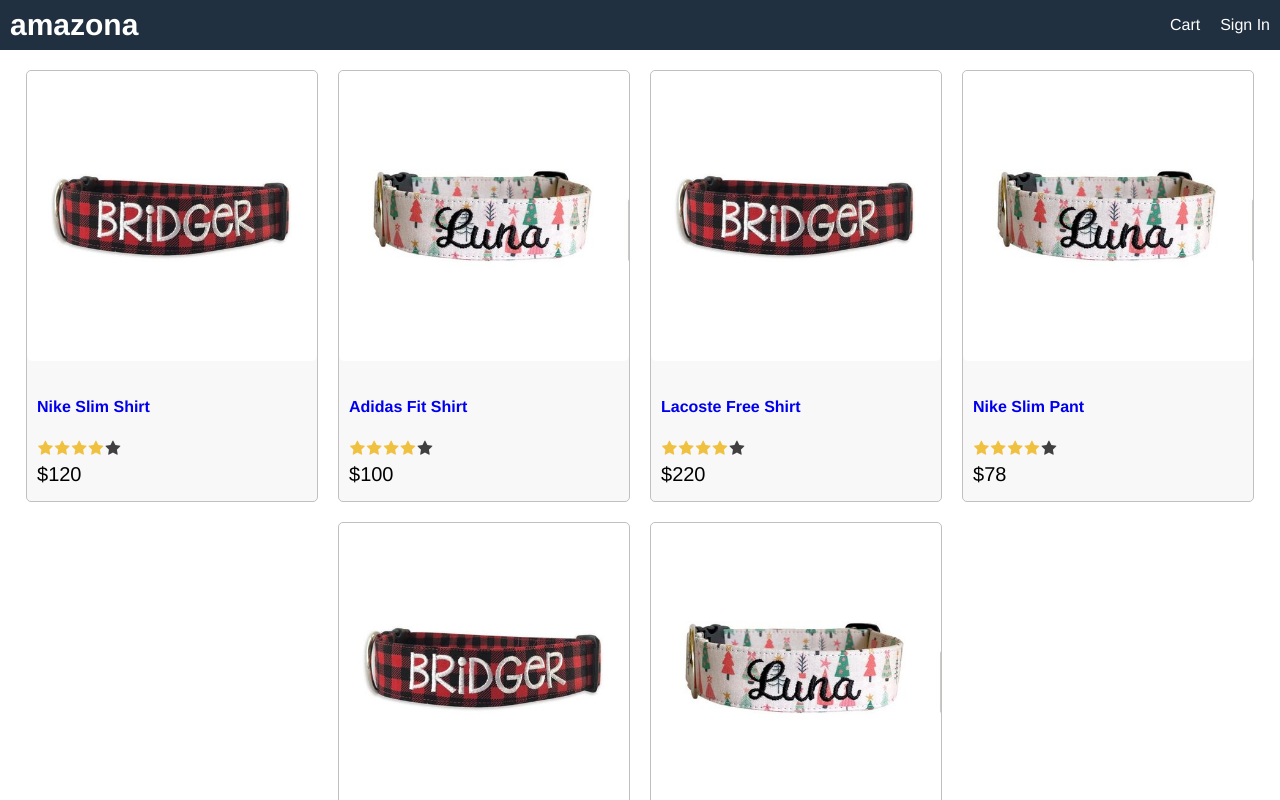
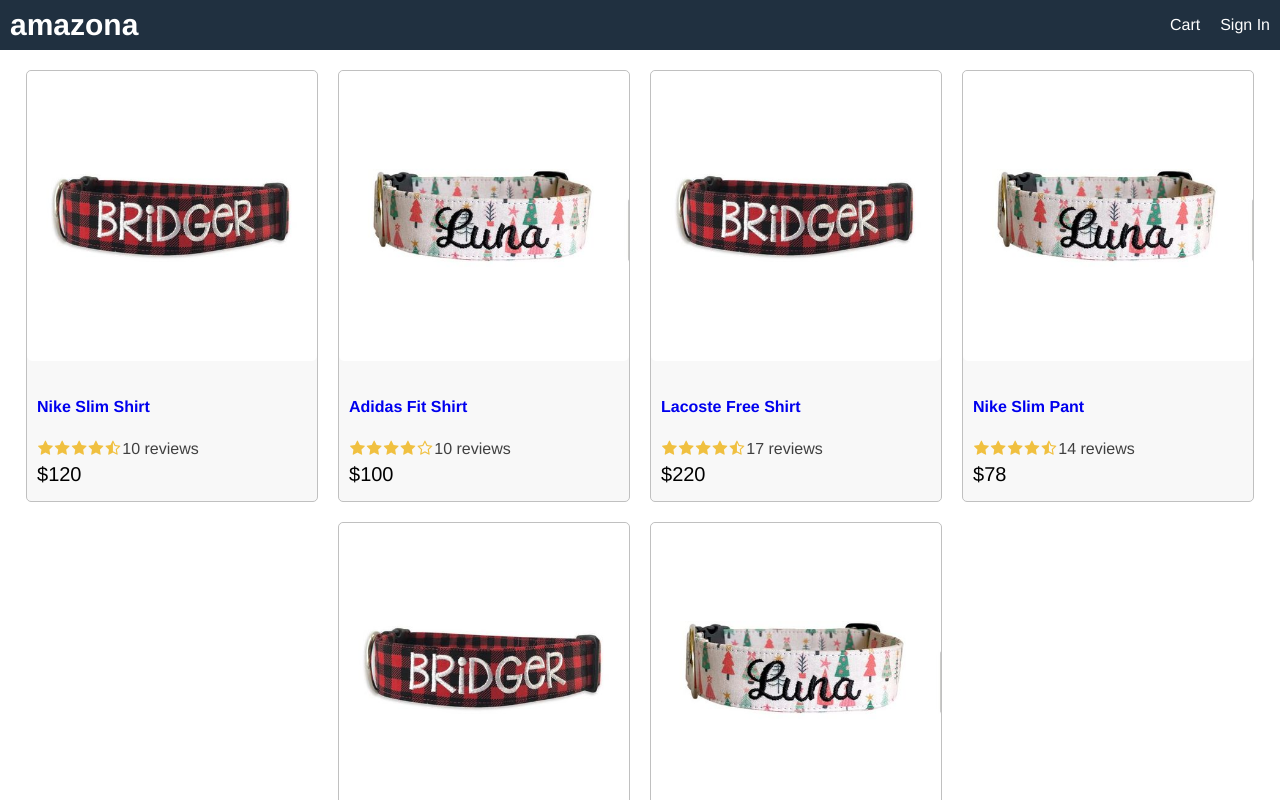
Before and after one commit to Saipurciful/embroidery, a React (Create React App) app in the folder frontend/: page / in a window 1280 px wide. Shown: the top 800 px of the page. Built offline with nearby package versions, Linux system fonts and the light colour scheme; the HTML template or start-up script is replaced by a standard one.

Commit message:
add Product.js

```diff
--- a/frontend/src/App.js
+++ b/frontend/src/App.js
@@ -1,4 +1,5 @@
 import React from 'react';
+import Product from './components/Product';
 import data from './data';
 function App() {
   return (
@@ -18,38 +19,7 @@
         <div>
           <div className="row center">
             {data.products.map((product) => (
-              <div key={product._id} className="card">
-                <a href={`/product/${product._id}`}>
-                  <img
-                    className="medium"
-                    src={product.image}
-                    alt={product.name}
-                  />
-                </a>
-                <div className="card-body">
-                  <a href={`/product/${product._id}`}>
-                    <h2>{product.name}</h2>
-                  </a>
-                  <div className="rating">
-                    <span>
-                      <i className="fa fa-star"></i>
-                    </span>
-                    <span>
-                      <i className="fa fa-star"></i>
-                    </span>
-                    <span>
-                      <i className="fa fa-star"></i>
-                    </span>
-                    <span>
-                      <i className="fa fa-star"></i>
-                    </span>
-                    <span>
-                      <i className="fa fa-star"></i>
-                    </span>
-                  </div>
-                  <div className="price">${product.price}</div>
-                </div>
-              </div>
+              <Product key={product._id} product={product} />
             ))}
           </div>
         </div>
--- /dev/null
+++ b/frontend/src/components/Product.js
@@ -0,0 +1,23 @@
+import React from 'react';
+import Rating from './Rating';
+
+export default function Product(props) {
+    const { product } = props;
+    return (
+        <div key={product._id} className="card">
+            <a href={`/product/${product._id}`}>
+                <img className="medium" src={product.image} alt={product.name} />
+            </a>
+            <div className="card-body">
+                <a href={`/product/${product._id}`}>
+                    <h2>{product.name}</h2>
+                </a>
+                <Rating
+                    rating={product.rating}
+                    numReviews={product.numReviews}
+                ></Rating>
+                <div className="price">${product.price}</div>
+            </div>
+        </div>
+    );
+}
--- /dev/null
+++ b/frontend/src/components/Rating.js
@@ -0,0 +1,66 @@
+import React from 'react';
+
+export default function Rating(props) {
+    const { rating, numReviews } = props;
+    return (
+        <div className="rating">
+            <span>
+                {/* if rating is less than or equal to 1 then show 'fa fa-star' : otherwise if ... */}
+                <i
+                    className={
+                        rating >= 1
+                            ? 'fa fa-star'
+                            : rating >= 0.5
+                                ? 'fa fa-star-half-o'
+                                : 'fa fa-star-o'
+                    }
+                ></i>
+            </span>
+            <span>
+                <i
+                    className={
+                        rating >= 2
+                            ? 'fa fa-star'
+                            : rating >= 1.5
+                                ? 'fa fa-star-half-o'
+                                : 'fa fa-star-o'
+                    }
+                ></i>
+            </span>
+            <span>
+                <i
+                    className={
+                        rating >= 3
+                            ? 'fa fa-star'
+                            : rating >= 2.5
+                                ? 'fa fa-star-half-o'
+                                : 'fa fa-star-o'
+                    }
+                ></i>
+            </span>
+            <span>
+                <i
+                    className={
+                        rating >= 4
+                            ? 'fa fa-star'
+                            : rating >= 3.5
+                                ? 'fa fa-star-half-o'
+                                : 'fa fa-star-o'
+                    }
+                ></i>
+            </span>
+            <span>
+                <i
+                    className={
+                        rating >= 5
+                            ? 'fa fa-star'
+                            : rating >= 4.5
+                                ? 'fa fa-star-half-o'
+                                : 'fa fa-star-o'
+                    }
+                ></i>
+            </span>
+            <span>{numReviews + ' reviews'}</span>
+        </div>
+    );
+}
```
